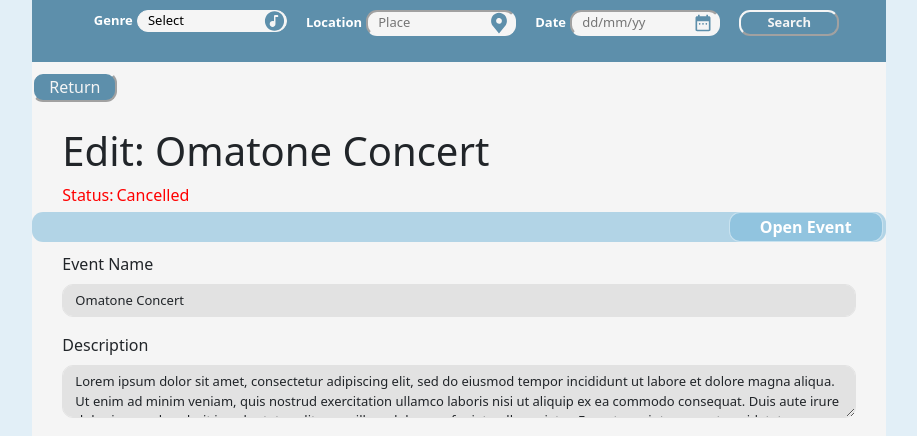
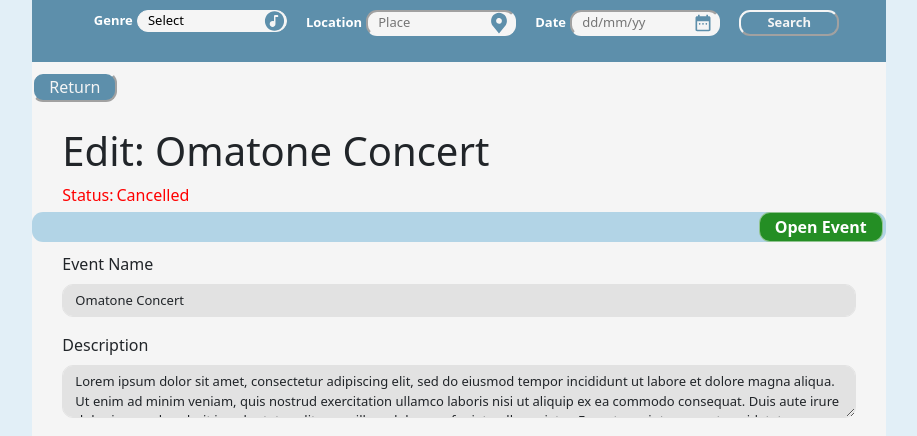
Before and after one commit to Alisha5905/IAB207A3, a Flask app: page /events/edit/1 in a window 1280 px wide. Shown: the part 71-507 px from the top of the page, without its empty margins (181-1098 px from the left). Run offline with Flask 3, Linux system fonts and the light colour scheme; a user stored in the database is signed in; data comes from the database, SQL or seed files in the repository; both versions use the stored data as it was after the commit; some libraries are stand-ins or nearby versions.

Commit message:
added appropriate colour for open event btn

```diff
--- a/musimate/static/styles/style.css
+++ b/musimate/static/styles/style.css
@@ -54,6 +54,27 @@
 #cancelButton:hover {
     background-color: rgb(153, 0, 0)
 }
+
+
+#openButton {
+    border-radius: 11px;
+    background-color: rgb(36, 142, 36);
+    color: white;
+    font-size: auto;
+    font-weight: bold;
+    padding-left: 15px;
+    padding-right: 15px;
+    border-color: rgba(0, 255, 0);
+    text-decoration: none;
+    border: 1px solid rgba(252, 252, 252, 0.5);
+    padding-top: 2px;
+    padding-bottom: 2px;
+}
+
+#openButton:hover {
+    background-color: rgb(13, 97, 13);
+}
+
 
 .breakButton:hover {
     background-color: rgba(113, 171, 205, 0.8);
--- a/musimate/templates/events/create.html
+++ b/musimate/templates/events/create.html
@@ -33,7 +33,7 @@
   {% if editing %}
   <div class="d-flex justify-content-end align-items-center" style=" height:100%">
     {% if event.status == "Cancelled" %}
-    <a class="breakButton" href="{{ url_for('event.change_status', id=event.id, status='Open') }}">Open Event</a>
+    <a class="breakButton" id ="openButton" href="{{ url_for('event.change_status', id=event.id, status='Open') }}">Open Event</a>
     {% elif (event.status == "Open") or (event.status == "Sold Out") %}
     <a class="breakButton" id ="cancelButton" href="{{ url_for('event.change_status', id=event.id, status='Cancelled') }}">Cancel Event</a>
     {% endif %}
```
Also changed, not shown: instance/musimate.sqlite.
